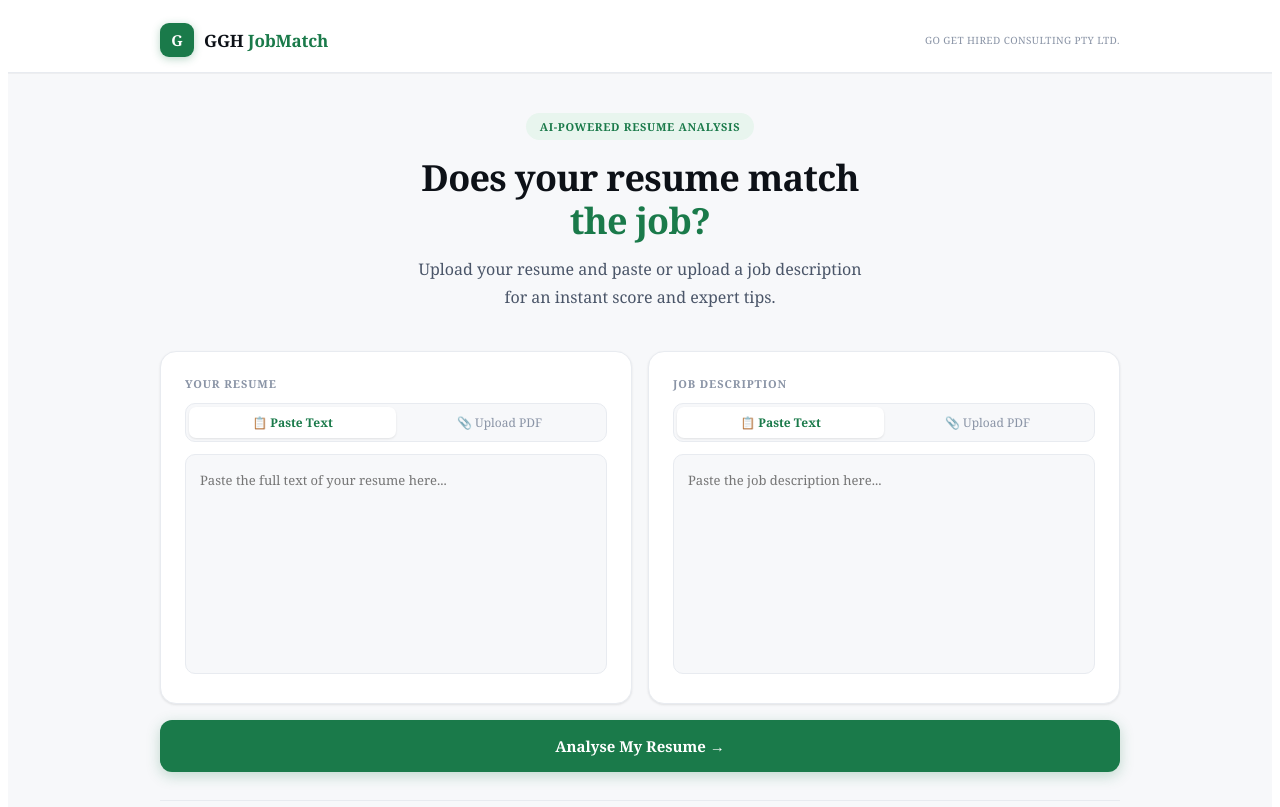
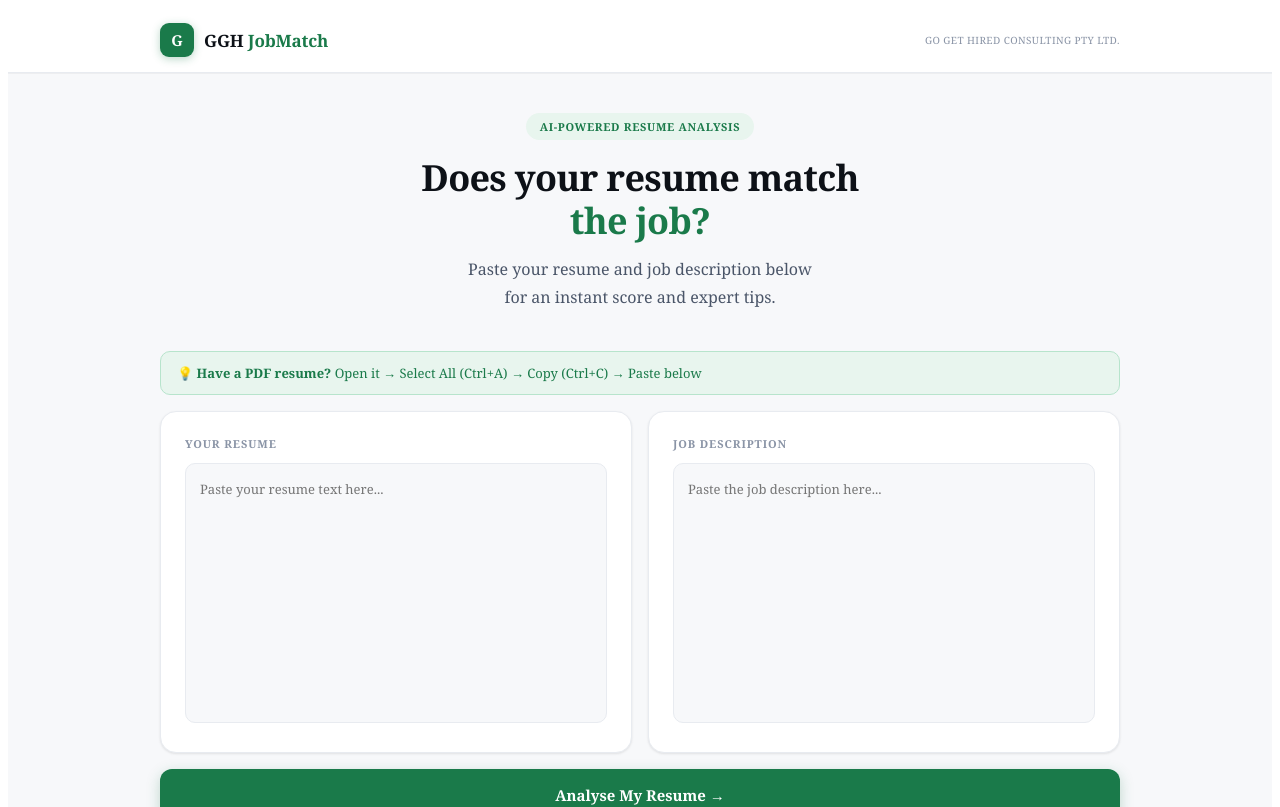
Before and after one commit to Ash-Chetla/GGH-JobMatch, a React (Vite) app: page / in a window 1280 px wide. Shown: the top 807 px of the page. Built offline with nearby package versions, Linux system fonts and the light colour scheme.

Commit message:
Update App.jsx

```diff
--- a/src/App.jsx
+++ b/src/App.jsx
@@ -64,110 +64,9 @@ const SectionLabel = ({ children, color = C.muted }) => (
   <div style={{ fontSize: "11px", fontWeight: "600", letterSpacing: "0.08em", textTransform: "uppercase", color, marginBottom: "12px", fontFamily: "Georgia, serif" }}>{children}</div>
 );
 
-const TabToggle = ({ active, tabs, onChange }) => (
-  <div style={{ display: "flex", background: C.bg, borderRadius: "10px", padding: "3px", marginBottom: "12px", border: `1px solid ${C.border}` }}>
-    {tabs.map(tab => (
-      <button key={tab.id} onClick={() => onChange(tab.id)} style={{
-        flex: 1, padding: "7px 10px", borderRadius: "7px", border: "none",
-        background: active === tab.id ? C.white : "transparent",
-        color: active === tab.id ? C.accent : C.muted,
-        fontWeight: active === tab.id ? "600" : "400",
-        fontSize: "12px", cursor: "pointer", fontFamily: "Georgia, serif",
-        boxShadow: active === tab.id ? C.shadow : "none",
-        transition: "all 0.15s"
-      }}>{tab.label}</button>
-    ))}
-  </div>
-);
-
-const readPdfText = (file) => {
-  return new Promise((resolve, reject) => {
-    const reader = new FileReader();
-    reader.onload = async (e) => {
-      try {
-        const typedArray = new Uint8Array(e.target.result);
-        const pdfjsLib = window['pdfjs-dist/build/pdf'];
-        pdfjsLib.GlobalWorkerOptions.workerSrc = 'https://cdnjs.cloudflare.com/ajax/libs/pdf.js/3.11.174/pdf.worker.min.js';
-        const pdf = await pdfjsLib.getDocument({ data: typedArray }).promise;
-        let fullText = '';
-        for (let i = 1; i <= pdf.numPages; i++) {
-          const page = await pdf.getPage(i);
-          const content = await page.getTextContent();
-          fullText += content.items.map(item => item.str).join(' ') + '\n';
-        }
-        resolve(fullText);
-      } catch (err) {
-        reject(err);
-      }
-    };
-    reader.readAsArrayBuffer(file);
-  });
-};
-
-const FileUploadZone = ({ onFileRead, fileName, label, loading }) => {
-  const inputRef = useRef();
-  const [dragging, setDragging] = useState(false);
-  const [reading, setReading] = useState(false);
-
-  const handleFile = async (file) => {
-    if (!file) return;
-    setReading(true);
-    try {
-      let text = '';
-      if (file.name.endsWith('.pdf')) {
-        text = await readPdfText(file);
-      } else {
-        text = await file.text();
-      }
-      onFileRead(text, file.name);
-    } catch (err) {
-      alert('Could not read this file. Please try pasting the text instead.');
-    }
-    setReading(false);
-  };
-
-  return (
-    <div
-      onClick={() => !reading && inputRef.current.click()}
-      onDragOver={e => { e.preventDefault(); setDragging(true); }}
-      onDragLeave={() => setDragging(false)}
-      onDrop={e => { e.preventDefault(); setDragging(false); handleFile(e.dataTransfer.files[0]); }}
-      style={{
-        border: `2px dashed ${dragging ? C.accent : fileName ? C.accent : C.border}`,
-        borderRadius: "10px", padding: "32px 20px", textAlign: "center",
-        cursor: reading ? "wait" : "pointer",
-        background: fileName ? C.accentLight : dragging ? "#F0FBF5" : C.bg,
-        transition: "all 0.2s", minHeight: "140px",
-        display: "flex", flexDirection: "column", alignItems: "center", justifyContent: "center"
-      }}>
-      <input ref={inputRef} type="file" accept=".txt,.pdf" style={{ display: "none" }}
-        onChange={e => handleFile(e.target.files[0])} />
-      <div style={{ fontSize: "28px", marginBottom: "8px" }}>
-        {reading ? "⏳" : fileName ? "✅" : "📎"}
-      </div>
-      {reading ? (
-        <div style={{ color: C.accent, fontSize: "13px", fontWeight: "600" }}>Reading file…</div>
-      ) : fileName ? (
-        <div style={{ color: C.accent, fontSize: "13px", fontWeight: "600" }}>{fileName}</div>
-      ) : (
-        <>
-          <div style={{ color: C.textMid, fontSize: "13px", fontWeight: "600", marginBottom: "4px" }}>
-            Drop your {label} here
-          </div>
-          <div style={{ color: C.muted, fontSize: "11px" }}>or click to browse · PDF or TXT</div>
-        </>
-      )}
-    </div>
-  );
-};
-
 export default function GGHJobMatch() {
   const [resume, setResume] = useState("");
   const [jobDesc, setJobDesc] = useState("");
-  const [resumeFileName, setResumeFileName] = useState("");
-  const [jobFileName, setJobFileName] = useState("");
-  const [resumeMode, setResumeMode] = useState("paste");
-  const [jobMode, setJobMode] = useState("paste");
   const [loading, setLoading] = useState(false);
   const [result, setResult] = useState(null);
   const [error, setError] = useState("");
@@ -203,14 +102,9 @@ RESUME:\n${resume}\nJOB DESCRIPTION:\n${jobDesc}`;
     setLoading(false);
   };
 
-  const reset = () => {
-    setResult(null); setResume(""); setJobDesc("");
-    setResumeFileName(""); setJobFileName(""); setError("");
-  };
+  const reset = () => { setResult(null); setResume(""); setJobDesc(""); setError(""); };
 
   return (
-    <>
-      <script src="https://cdnjs.cloudflare.com/ajax/libs/pdf.js/3.11.174/pdf.min.js" />
     <div style={{ minHeight: "100vh", background: C.bg, fontFamily: "Georgia, serif" }}>
 
       {/* Header */}
@@ -240,42 +134,28 @@ RESUME:\n${resume}\nJOB DESCRIPTION:\n${jobDesc}`;
                 Does your resume match<br /><span style={{ color: C.accent }}>the job?</span>
               </h1>
               <p style={{ color: C.textMid, fontSize: "16px", margin: 0, lineHeight: "1.7" }}>
-                  Upload your resume and paste or upload a job description<br />for an instant score and expert tips.
+                Paste your resume and job description below<br />for an instant score and expert tips.
               </p>
+            </div>
+
+            {/* Tip Box */}
+            <div style={{ background: C.accentLight, border: `1px solid #B7E4CC`, borderRadius: "10px", padding: "12px 16px", marginBottom: "16px", fontSize: "13px", color: C.accent }}>
+              💡 <strong>Have a PDF resume?</strong> Open it → Select All (Ctrl+A) → Copy (Ctrl+C) → Paste below
             </div>
 
             {/* Input Cards */}
             <div style={{ display: "grid", gridTemplateColumns: "1fr 1fr", gap: "16px", marginBottom: "16px" }}>
               <Card>
                 <SectionLabel>Your Resume</SectionLabel>
-                  <TabToggle active={resumeMode} onChange={setResumeMode} tabs={[
-                    { id: "paste", label: "📋 Paste Text" },
-                    { id: "upload", label: "📎 Upload PDF" }
-                  ]} />
-                  {resumeMode === "paste" ? (
                 <textarea value={resume} onChange={e => setResume(e.target.value)}
-                      placeholder="Paste the full text of your resume here..."
-                      style={{ width: "100%", height: "220px", border: `1.5px solid ${resume ? C.accent : C.border}`, borderRadius: "10px", padding: "14px", fontSize: "13px", color: C.text, background: resume ? "#FAFFFE" : C.bg, resize: "none", outline: "none", fontFamily: "Georgia, serif", lineHeight: "1.7", boxSizing: "border-box", transition: "all 0.2s" }} />
-                  ) : (
-                    <FileUploadZone label="resume" fileName={resumeFileName}
-                      onFileRead={(text, name) => { setResume(text); setResumeFileName(name); }} />
-                  )}
+                  placeholder="Paste your resume text here..."
+                  style={{ width: "100%", height: "260px", border: `1.5px solid ${resume ? C.accent : C.border}`, borderRadius: "10px", padding: "14px", fontSize: "13px", color: C.text, background: resume ? "#FAFFFE" : C.bg, resize: "none", outline: "none", fontFamily: "Georgia, serif", lineHeight: "1.7", boxSizing: "border-box", transition: "all 0.2s" }} />
               </Card>
-
               <Card>
                 <SectionLabel>Job Description</SectionLabel>
-                  <TabToggle active={jobMode} onChange={setJobMode} tabs={[
-                    { id: "paste", label: "📋 Paste Text" },
-                    { id: "upload", label: "📎 Upload PDF" }
-                  ]} />
-                  {jobMode === "paste" ? (
                 <textarea value={jobDesc} onChange={e => setJobDesc(e.target.value)}
                   placeholder="Paste the job description here..."
-                      style={{ width: "100%", height: "220px", border: `1.5px solid ${jobDesc ? C.accent : C.border}`, borderRadius: "10px", padding: "14px", fontSize: "13px", color: C.text, background: jobDesc ? "#FAFFFE" : C.bg, resize: "none", outline: "none", fontFamily: "Georgia, serif", lineHeight: "1.7", boxSizing: "border-box", transition: "all 0.2s" }} />
-                  ) : (
-                    <FileUploadZone label="job description" fileName={jobFileName}
-                      onFileRead={(text, name) => { setJobDesc(text); setJobFileName(name); }} />
-                  )}
+                  style={{ width: "100%", height: "260px", border: `1.5px solid ${jobDesc ? C.accent : C.border}`, borderRadius: "10px", padding: "14px", fontSize: "13px", color: C.text, background: jobDesc ? "#FAFFFE" : C.bg, resize: "none", outline: "none", fontFamily: "Georgia, serif", lineHeight: "1.7", boxSizing: "border-box", transition: "all 0.2s" }} />
               </Card>
             </div>
 
@@ -341,12 +221,16 @@ RESUME:\n${resume}\nJOB DESCRIPTION:\n${jobDesc}`;
               ))}
             </Card>
 
+            {/* CTA Banner */}
             <div style={{ background: "linear-gradient(135deg, #1A7A4A 0%, #2EA86A 100%)", borderRadius: "16px", padding: "24px 28px", marginBottom: "16px", display: "flex", justifyContent: "space-between", alignItems: "center", boxShadow: "0 8px 24px rgba(26,122,74,0.2)" }}>
               <div>
                 <div style={{ color: "white", fontWeight: "700", fontSize: "16px", marginBottom: "4px" }}>Want a professionally rewritten resume?</div>
                 <div style={{ color: "rgba(255,255,255,0.8)", fontSize: "13px" }}>Our experts at Go Get Hired Consulting Pty Ltd. will rewrite your resume to maximise your chances.</div>
               </div>
-                <button style={{ background: "white", color: C.accent, border: "none", borderRadius: "10px", padding: "12px 22px", fontSize: "13px", fontWeight: "700", fontFamily: "Georgia, serif", cursor: "pointer", whiteSpace: "nowrap", flexShrink: 0, marginLeft: "20px", boxShadow: "0 2px 8px rgba(0,0,0,0.1)" }}>Get Expert Help →</button>
+              <div style={{ display: "flex", gap: "10px", flexShrink: 0, marginLeft: "20px" }}>
+                <a href="tel:+61435475840" style={{ background: "white", color: C.accent, borderRadius: "10px", padding: "12px 20px", fontSize: "13px", fontWeight: "700", fontFamily: "Georgia, serif", whiteSpace: "nowrap", boxShadow: "0 2px 8px rgba(0,0,0,0.1)", textDecoration: "none", display: "inline-flex", alignItems: "center", gap: "6px" }}>📞 Call Us</a>
+                <a href="https://www.gogethired.com.au" target="_blank" rel="noreferrer" style={{ background: "transparent", color: "white", border: "2px solid rgba(255,255,255,0.7)", borderRadius: "10px", padding: "12px 20px", fontSize: "13px", fontWeight: "700", fontFamily: "Georgia, serif", whiteSpace: "nowrap", textDecoration: "none", display: "inline-flex", alignItems: "center", gap: "6px" }}>🌐 Our Website</a>
+              </div>
             </div>
 
             <button onClick={reset} style={{ width: "100%", background: "transparent", color: C.textMid, border: `1.5px solid ${C.border}`, borderRadius: "12px", padding: "14px", fontSize: "14px", fontFamily: "Georgia, serif", cursor: "pointer" }}>← Analyse Another Resume</button>
@@ -358,6 +242,5 @@ RESUME:\n${resume}\nJOB DESCRIPTION:\n${jobDesc}`;
         </div>
       </div>
     </div>
-    </>
   );
 }
```
Lines whose indentation alone changed are shown as unchanged.
